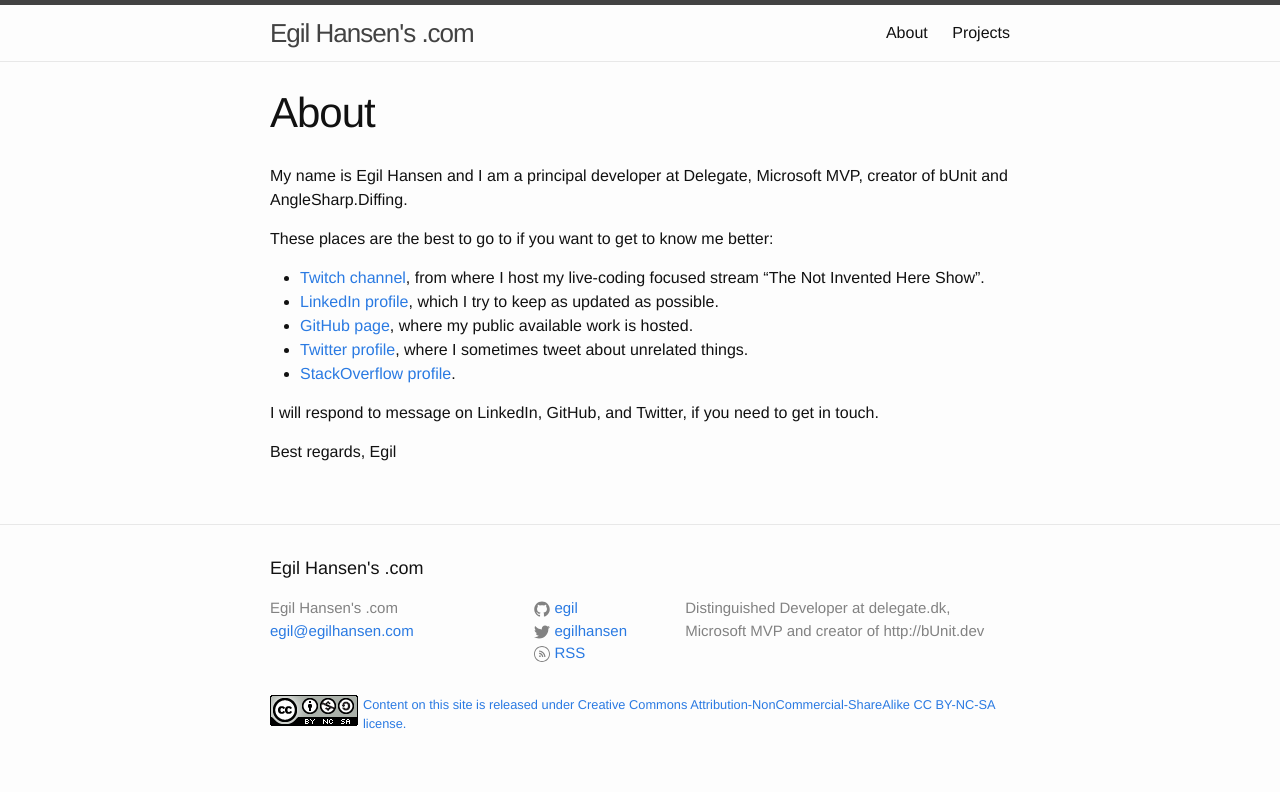
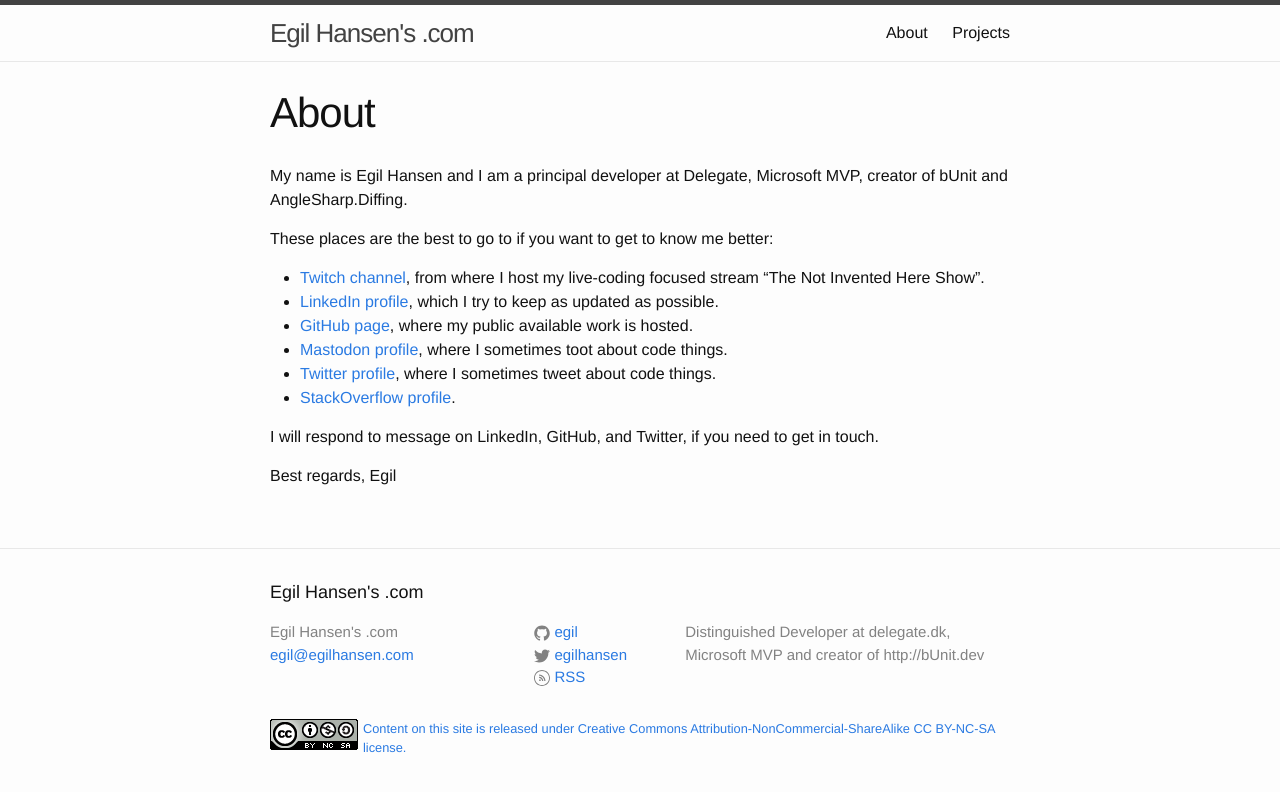
Before and after one commit to egil/egil.github.io, a Jekyll site: the page built from about.md, in a window 1280 px wide. Shown: the top 792 px of the page. Built offline with Jekyll 4.4.1, drawn with Linux system fonts in a browser that asks for light colours.

Commit message:
Add mastondon to about page

```diff
--- a/about.md
+++ b/about.md
@@ -10,7 +10,8 @@
 - [Twitch channel](https://www.twitch.tv/egilhansen), from where I host my live-coding focused stream "The Not Invented Here Show".
 - [LinkedIn profile](https://dk.linkedin.com/in/egilhansen), which I try to keep as updated as possible.
 - [GitHub page](https://github.com/egil), where my public available work is hosted.
-- [Twitter profile](https://twitter.com/egilhansen), where I sometimes tweet about unrelated things.
+- <a rel="me" href="https://mastodon.social/@egil">Mastodon profile</a>, where I sometimes toot about code things.
+- [Twitter profile](https://twitter.com/egilhansen), where I sometimes tweet about code things.
 - [StackOverflow profile](http://stackoverflow.com/users/32809/egil-hansen).
 
 I will respond to message on LinkedIn, GitHub, and Twitter, if you need to get in touch.
```
